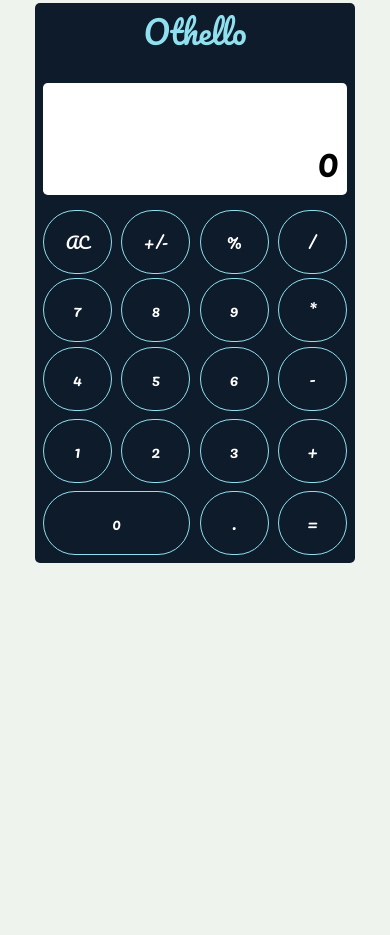
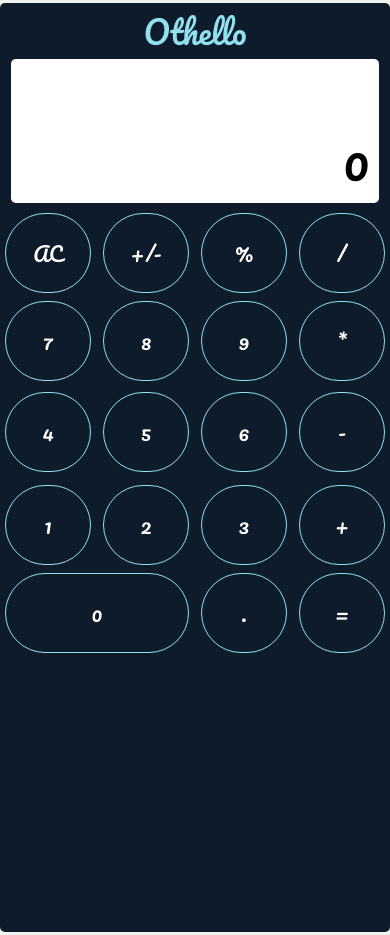
Before and after one commit to anwarrturay/otello, a React (Create React App) app: page / in a window 390 px wide. Before the commit the page ends 844 px from the top, so only its background shows below. Built offline with nearby package versions, Linux system fonts and the light colour scheme.

Commit message:
made it responsive for mobile devices with width below 481 pixels

```diff
--- a/src/index.css
+++ b/src/index.css
@@ -120,3 +120,39 @@ button:hover{
   color: var(--text-color);
   opacity: .7;
 }
+
+@media (min-width: 375px) and (max-width: 481px) {
+  .frame{
+    width: 100%;
+    height: 110vh;
+  }
+  .frame .calc-area{
+    width: 23em;
+    height: 9em;
+    top: 3.5rem;
+  }
+  .buttons-section{
+    margin-top: 2rem;
+  }
+  button{
+    font-size: 1.25rem;
+  }
+  .row-1{
+    top: 10.5rem;
+  }
+  .row-2{
+    top: 16rem;
+  }
+  .row-3{
+    top: 21.7rem;
+  }
+  .row-4{
+    top: 27.5rem;
+  }
+  .row-5{
+    top: 32.5rem;
+  }
+  .frame .calc-area .value{
+    font-size: 3rem;
+  }
+}
```
